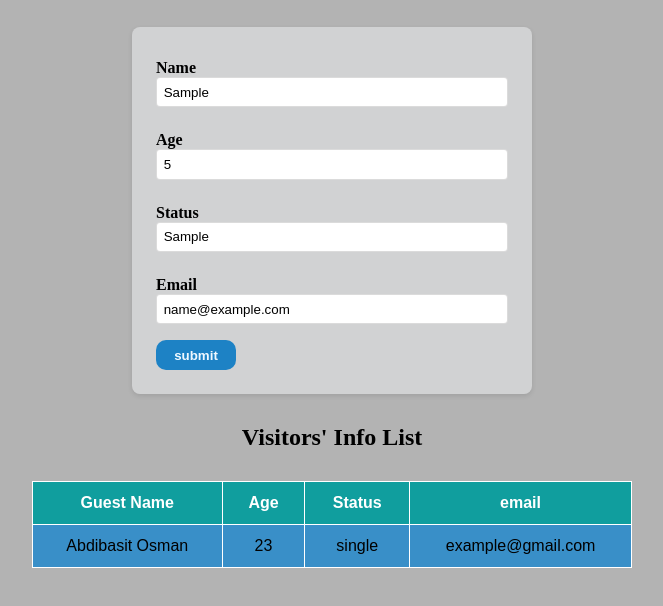
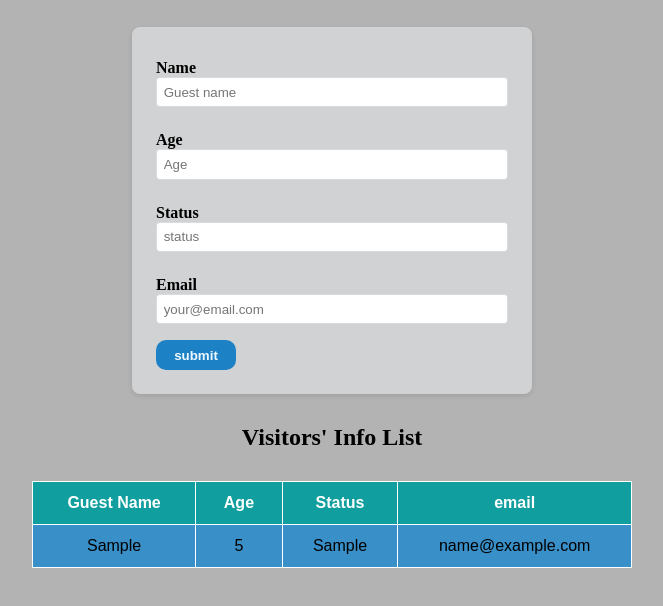
Before and after one commit to abdibasit-osman/Code-Challenge-2, a website: page index.html in a window 1280 px wide. Both pictures are taken after typing "Sample", "5", "Sample", "name@example.com" into the empty fields and a click on the button "submit". Shown: the part 70-676 px from the top of the page, without its empty margins (308-971 px from the left). Drawn offline with Linux system fonts and the light colour scheme.

Commit message:
add a function to render

```diff
--- a/index.html
+++ b/index.html
@@ -47,12 +47,7 @@
                     </tr>
                 </thead>
                 <tbody id="tableBody">
-                    <tr>
-                        <td>Abdibasit Osman</td>
-                        <td>23</td>
-                        <td>single</td>
-                        <td>example@gmail.com</td>
-                    </tr>
+
                 </tbody>
             </table>
         </div>
--- a/src/index.js
+++ b/src/index.js
@@ -1,3 +1,4 @@
+// Accessing HTML document using a DOM selector
 const formEntry = document.getElementById("formEntry");
 const nameInput = document.getElementById("nameInput");
 const ageInput = document.getElementById("ageInput");
@@ -6,8 +7,8 @@ const emailInput = document.getElementById("emailInput");
 const tableBody = document.getElementById("tableBody");
 
 let inputArray = [];
-let inputId = 1;
 
+//  function to add eventlistener
 formEntry.addEventListener("submit", function(e){
     e.preventDefault();
 
@@ -18,14 +19,32 @@ formEntry.addEventListener("submit", function(e){
 
    console.log({GuestName: name, guestAge: age, guestStatus: status, guestEmail: email});
 
-//    validating inputs
+//  validating inputs
     if( age <= 0){
         alert('please enter correct inputs')
         return;
     }
+     if(true){
+        inputArray.push({nameInput: name, ageInput: age, statusInput: status, emailInput: email})
+        renderFormInput();
+     }
 
-    if(true){
-        inputArray.push(name, age, status, email)
+    formEntry.reset();
+});
+
+//  function to rendor info
+    function renderFormInput(){
+        tableBody.innerHTML = "";
+
+        inputArray.forEach(item =>{
+            tableBody.innerHTML += `
+                    <tr>
+                        <td>${item.nameInput}</td>
+                        <td>${item.ageInput}</td>
+                        <td>${item.statusInput}</td>
+                        <td>${item.emailInput}</td>
+                    </tr>
+            `
+        })
+
     }
-
-});
```
